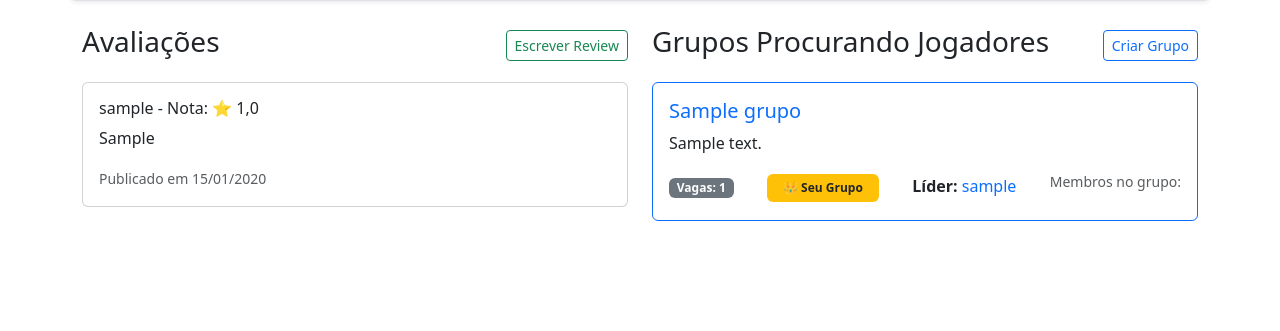
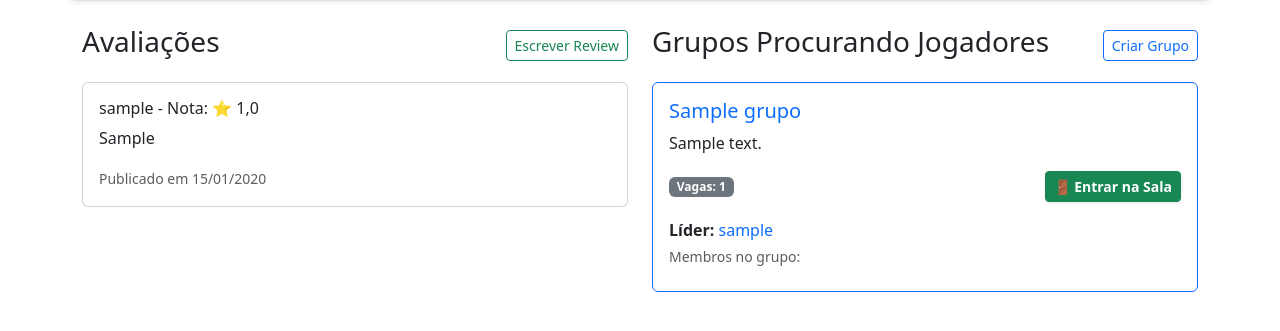
Before and after one commit to David-DEV2005/Gameboxd-Projeto-de-Desenvolvimento-Web-2, a Django app: page /jogo/1/ in a window 1280 px wide. Shown: the part 272-603 px from the top of the page. Run offline with Django 5.2, Linux system fonts and the light colour scheme; a user stored in the database is signed in; tables that the repository leaves empty hold one stand-in row (values such as "Sample post").

Commit message:
Adição do botão de entrar na sala.

```diff
--- a/lobby/templates/lobby/game_wall.html
+++ b/lobby/templates/lobby/game_wall.html
@@ -1,6 +1,7 @@
 {% extends 'lobby/base.html' %}
 {% block content %}
 {% load static %}
+
 <div class="row mb-4">
     <div class="col-12 bg-white p-4 rounded shadow-sm border">
         <h1 class="display-5">{{ jogo.titulo }}</h1>
@@ -35,26 +36,30 @@
             <h3>Grupos Procurando Jogadores</h3>
             <a href="{% url 'group' jogo.id %}" class="btn btn-outline-primary btn-sm">Criar Grupo</a>
         </div>
+
         {% for grupo in grupos %}
         <div class="card mb-2 border-primary">
             <div class="card-body">
                 <h5 class="card-title text-primary">{{ grupo.nome }}</h5>
                 <p class="card-text">{{ grupo.descricao }}</p>
-                <div class="d-flex justify-content-between align-items-center mt-3">
+
+                <div class="d-flex justify-content-between align-items-center mt-3 mb-3">
                     <span class="badge bg-secondary">Vagas: {{ grupo.vagas_disponiveis }}</span>
 
                     {% if not user.is_authenticated %}
                         <a href="{% url 'login' %}" class="btn btn-outline-secondary btn-sm">Faça login para entrar</a>
 
-                    {% elif user == grupo.lider %}
-                        <span class="badge bg-warning text-dark px-3 py-2">👑 Seu Grupo</span>
+                    {% elif user == grupo.lider or grupo.id in meus_grupos_ids %}
+                        <a href="{% url 'sala_grupo' grupo.id %}" class="btn btn-success btn-sm fw-bold shadow-sm">🚪 Entrar na Sala</a>
 
                     {% else %}
-                        <form method="POST" action="{% url 'solicitar_entrada' grupo.id %}">
+                        <form method="POST" action="{% url 'solicitar_entrada' grupo.id %}" class="m-0">
                             {% csrf_token %}
                             <button type="submit" class="btn btn-primary btn-sm">Solicitar Entrada</button>
                         </form>
                     {% endif %}
+                </div>
+
                 <p class="card-text mb-1">
                     <strong>Líder:</strong> <span class="text-primary">{{ grupo.lider.username }}</span>
                 </p>
@@ -69,6 +74,7 @@
                         {% endif %}
                     {% endfor %}
                 </div>
+            </div>
         </div>
         {% empty %}
         <div class="alert alert-light border text-center text-muted">
```
